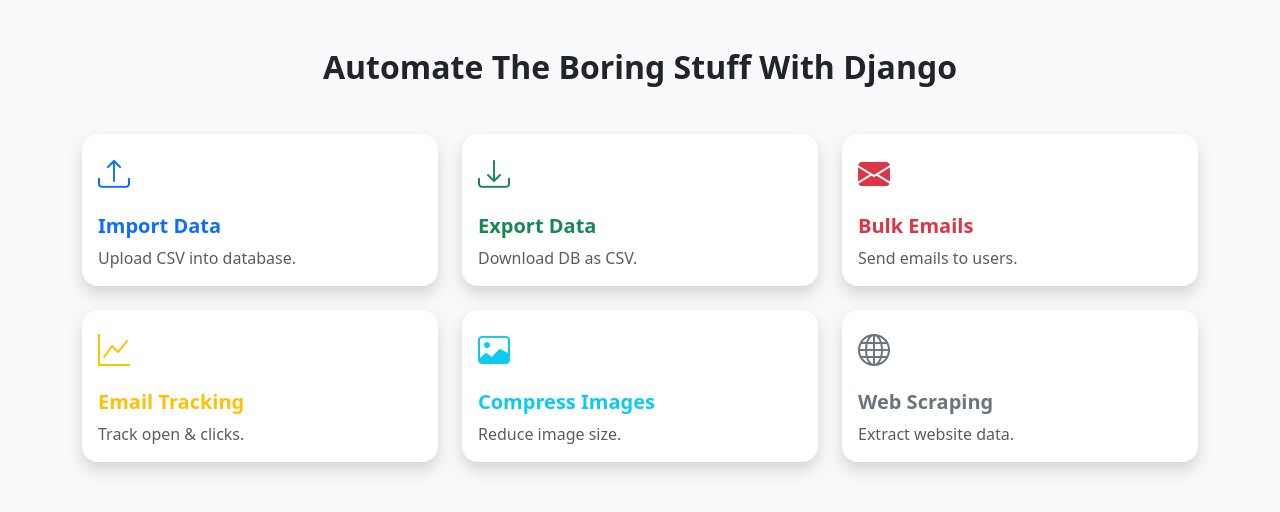
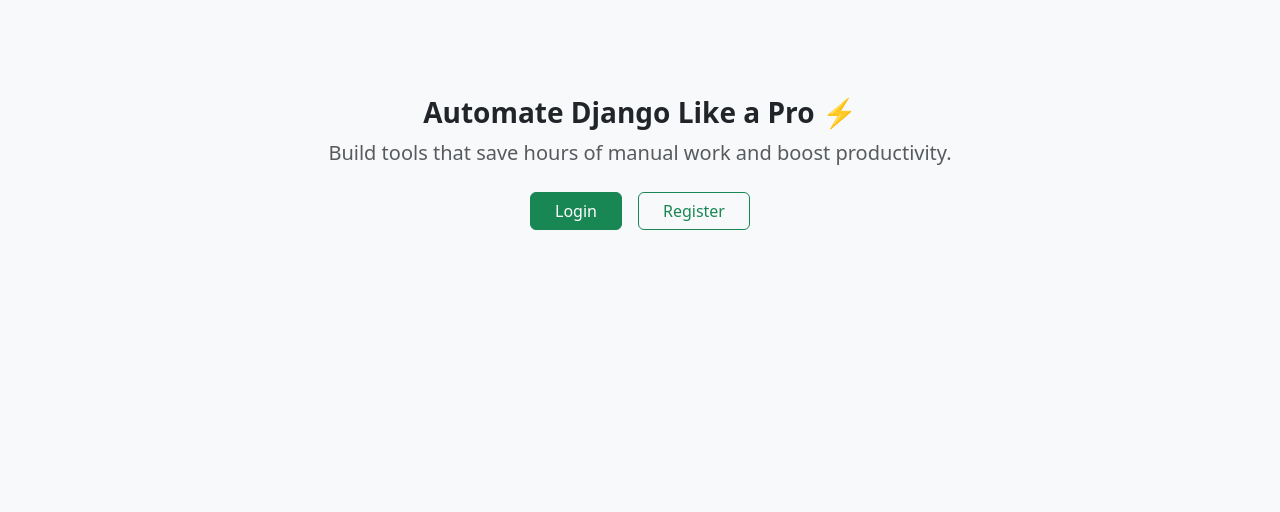
Before and after one commit to SherazHaider907/Automate_django, a Django app: template templates/home.html in a window 1280 px wide. Shown: the part 56-568 px from the top of the page. Run offline with Django 3.2, Linux system fonts and the light colour scheme; the template is opened without the code that fills it, so the values that code supplies are empty.

Commit message:
renew login and registration

```diff
--- a/templates/home.html
+++ b/templates/home.html
@@ -4,29 +4,29 @@
 
 {% block content %}
 
-<!-- Hover Effect CSS (ONLY for home page) -->
 <style>
     .hover-card {
-        transition: all 0.25s ease-in-out;
+        transition: all 0.3s ease;
         cursor: pointer;
     }
 
     .hover-card:hover {
-        transform: translateY(-6px);
-        box-shadow: 0 12px 25px rgba(0, 0, 0, 0.12);
+        transform: translateY(-8px);
+        box-shadow: 0 15px 30px rgba(0, 0, 0, 0.15);
     }
 
     .hover-card i {
-        transition: 0.2s;
+        transition: 0.3s;
     }
 
     .hover-card:hover i {
-        transform: scale(1.1);
+        transform: scale(1.15);
     }
 </style>
 
 <div class="container py-5">
 
+    {% if user.is_authenticated %}
     <h2 class="text-center fw-bold mb-5">
         Automate The Boring Stuff With Django
     </h2>
@@ -36,9 +36,9 @@
         <!-- Import Data -->
         <div class="col-md-4">
             <a href="{% url 'import_data' %}" class="text-decoration-none">
-                <div class="card shadow border-0 h-100 rounded-4 hover-card">
+                <div class="card shadow-lg border-0 h-100 rounded-4 hover-card text-center p-3">
                     <div class="card-body">
-                        <i class="bi bi-upload fs-2 text-primary"></i>
+                        <i class="bi bi-upload fs-1 text-primary"></i>
                         <h5 class="mt-3 text-primary fw-semibold">Import Data</h5>
                         <p class="text-muted mb-0">Upload CSV into database.</p>
                     </div>
@@ -49,9 +49,9 @@
         <!-- Export Data -->
         <div class="col-md-4">
             <a href="{% url 'export_data' %}" class="text-decoration-none">
-                <div class="card shadow border-0 h-100 rounded-4 hover-card">
+                <div class="card shadow-lg border-0 h-100 rounded-4 hover-card text-center p-3">
                     <div class="card-body">
-                        <i class="bi bi-download fs-2 text-success"></i>
+                        <i class="bi bi-download fs-1 text-success"></i>
                         <h5 class="mt-3 text-success fw-semibold">Export Data</h5>
                         <p class="text-muted mb-0">Download DB as CSV.</p>
                     </div>
@@ -61,9 +61,9 @@
 
         <!-- Bulk Emails -->
         <div class="col-md-4">
-            <div class="card shadow border-0 h-100 rounded-4 hover-card">
+            <div class="card shadow-lg border-0 h-100 rounded-4 hover-card text-center p-3">
                 <div class="card-body">
-                    <i class="bi bi-envelope-fill fs-2 text-danger"></i>
+                    <i class="bi bi-envelope-fill fs-1 text-danger"></i>
                     <h5 class="mt-3 text-danger fw-semibold">Bulk Emails</h5>
                     <p class="text-muted mb-0">Send emails to users.</p>
                 </div>
@@ -72,20 +72,20 @@
 
         <!-- Email Tracking -->
         <div class="col-md-4">
-            <div class="card shadow border-0 h-100 rounded-4 hover-card">
+            <div class="card shadow-lg border-0 h-100 rounded-4 hover-card text-center p-3">
                 <div class="card-body">
-                    <i class="bi bi-graph-up fs-2 text-warning"></i>
+                    <i class="bi bi-graph-up fs-1 text-warning"></i>
                     <h5 class="mt-3 text-warning fw-semibold">Email Tracking</h5>
-                    <p class="text-muted mb-0">Track open & clicks.</p>
+                    <p class="text-muted mb-0">Track opens & clicks.</p>
                 </div>
             </div>
         </div>
 
         <!-- Compress Images -->
         <div class="col-md-4">
-            <div class="card shadow border-0 h-100 rounded-4 hover-card">
+            <div class="card shadow-lg border-0 h-100 rounded-4 hover-card text-center p-3">
                 <div class="card-body">
-                    <i class="bi bi-image fs-2 text-info"></i>
+                    <i class="bi bi-image fs-1 text-info"></i>
                     <h5 class="mt-3 text-info fw-semibold">Compress Images</h5>
                     <p class="text-muted mb-0">Reduce image size.</p>
                 </div>
@@ -94,9 +94,9 @@
 
         <!-- Web Scraping -->
         <div class="col-md-4">
-            <div class="card shadow border-0 h-100 rounded-4 hover-card">
+            <div class="card shadow-lg border-0 h-100 rounded-4 hover-card text-center p-3">
                 <div class="card-body">
-                    <i class="bi bi-globe fs-2 text-secondary"></i>
+                    <i class="bi bi-globe fs-1 text-secondary"></i>
                     <h5 class="mt-3 text-secondary fw-semibold">Web Scraping</h5>
                     <p class="text-muted mb-0">Extract website data.</p>
                 </div>
@@ -104,7 +104,25 @@
         </div>
 
     </div>
+    {% else %}
 
+    <!-- Bottom Section -->
+    <div class="mt-5 text-center">
+        <h3 class="fw-semibold">Automate Django Like a Pro ⚡</h3>
+        <p class="lead text-muted">
+            Build tools that save hours of manual work and boost productivity.
+        </p>
+    </div>
+
+    <div class="mt-4 d-flex justify-content-center gap-3">
+        <a href="{% url 'login' %}" class="btn btn-success px-4">
+            Login
+        </a>
+        <a href="{% url 'register' %}" class="btn btn-outline-success px-4">
+            Register
+        </a>
+    </div>
+    {% endif %}
 </div>
 
 {% endblock %}
```
Also changed, not shown: templates/login.html (+23 -4 lines), templates/register.html (+22 -3 lines), 1 other file.
